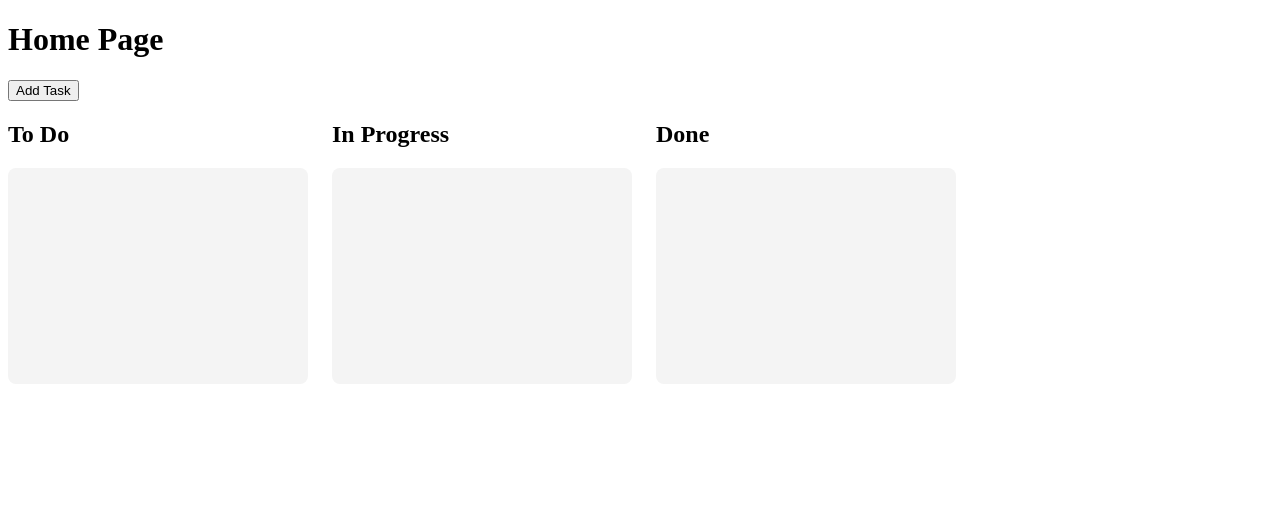
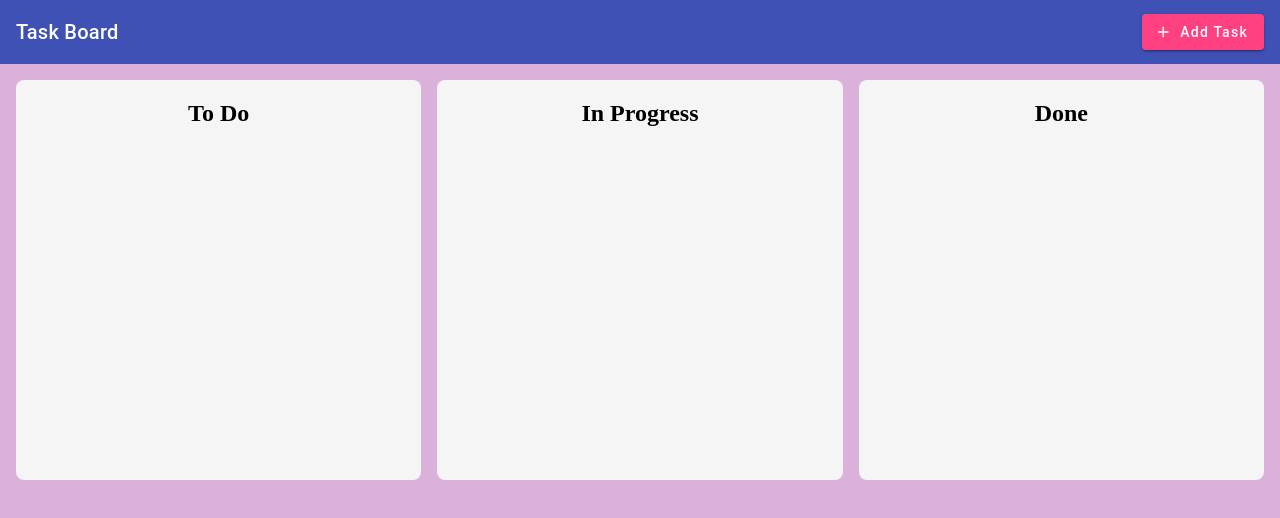
Before and after one commit to ZinaidaSaevska/TaskEasy, an Angular app: page /login in a window 1280 px wide. Shown: the top 518 px of the page. Built offline with nearby package versions, Linux system fonts and the light colour scheme.

Commit message:
feat:implement material to the dashboard

```diff
--- a/src/app/add-task-dialog/add-task-dialog.css
+++ b/src/app/add-task-dialog/add-task-dialog.css
@@ -21,6 +21,12 @@
   padding: 12px 16px;
 }
 
+mat-dialog-content {
+  display: flex;
+  flex-direction: column;
+  gap: 16px;
+}
+
 .submit-btn {
   justify-content: center;
   align-items: center;
--- a/src/app/add-task-dialog/add-task-dialog.html
+++ b/src/app/add-task-dialog/add-task-dialog.html
@@ -1,19 +1,27 @@
 <h2 mat-dialog-title class="dialog-title">Enter task details</h2>
-<form [formGroup]="createTaskForm" (ngSubmit)="submit()" class="form">
-  <div class="form-group">
-    <input type="text" formControlName="title" placeholder="Enter task's title">
-  </div>
+<mat-dialog-content>
+  <form [formGroup]="createTaskForm" (ngSubmit)="submit()" class="form">
+    <mat-form-field appearance="outline" class="full-width">
+      <mat-label>Title</mat-label>
+      <input matInput formControlName="title">
+    </mat-form-field>
 
-  <div class="form-group">
-    <input type="text" formControlName="assignee" placeholder="Enter task assignee">
-  </div>
+    <mat-form-field appearance="outline" class="full-width">
+      <mat-label>Assignee</mat-label>
+      <input matInput formControlName="assignee">
+    </mat-form-field>
 
-  <div class="form-group">
-    <input type="text" formControlName="estimation" placeholder="Enter task estimation">
-  </div>
+    <mat-form-field appearance="outline" class="full-width">
+      <mat-label>Estimation</mat-label>
+      <input matInput type="number" formControlName="estimation">
+    </mat-form-field>
+  </form>
+</mat-dialog-content>
 
-  <div class="actions">
-    <button class="cancel-btn" (click)="close()">Cancel</button>
-    <button class="submit-btn" type="submit" (click)="submit()">Submit</button>
-  </div>
-</form>
+<mat-dialog-actions align="end">
+  <button mat-button (click)="close()">Cancel</button>
+  <button mat-raised-button
+          color="primary"
+          (click) = "submit()"
+          [disabled]="createTaskForm.invalid" >Add Task</button>
+</mat-dialog-actions>
--- a/src/app/app.css
+++ b/src/app/app.css
@@ -1,10 +1,23 @@
+.spacer {
+  flex: 1;
+}
 .container {
   display: flex;
-  gap: 24px;
+  gap: 16px;
+  padding: 16px;
 }
 
 .column {
+  flex: 1;
+  background: #f5f5f5;
+  border-radius: 8px;
+  min-height: 400px;
   width: 300px;
+}
+
+.column-title {
+  text-align: center;
+  margin-bottom: 8px;
 }
 
 .task-card {
@@ -19,8 +32,8 @@
 .todo-tasks-list,
 .in-progress-tasks-list,
 .done-tasks-list {
-  min-height: 200px;
-  padding: 8px;
-  background: #f4f4f4;
-  border-radius: 8px;
+  min-height: 300px;
+  display: flex;
+  flex-direction: column;
+  gap: 8px;
 }
--- a/src/app/app.html
+++ b/src/app/app.html
@@ -5,14 +5,18 @@
 <!--</nav>-->
 <!--<router-outlet/>-->
 
-<h1>Home Page</h1>
-
-<button (click)="openDialog()">Add Task</button>
+<mat-toolbar color="primary" xmlns="http://www.w3.org/1999/html">
+  <span>Task Board</span>
+  <span class="spacer"></span>
+  <button mat-raised-button color="accent" (click) = "openDialog()">
+          <mat-icon>add</mat-icon>
+  Add Task</button>
+</mat-toolbar>
 
 <div class="container">
 
   <div class="column">
-    <h2>To Do</h2>
+    <h2 class="column-title">To Do</h2>
 
     <div
       cdkDropList
@@ -23,16 +27,19 @@
       (cdkDropListDropped)="drop($event)"
     >
       @for (task of tasks; track task) {
-        <div class="task-card" cdkDrag>{{ task.title }}
-          <br>Assignee: {{ task.assignee }}<br>
-          Estimation: {{ task.estimation }}
-        </div>
+        <mat-card class="task-card" cdkDrag>
+          <mat-card-title>{{ task.title }}</mat-card-title>
+          <mat-card-content>
+            <p><strong>Assignee:</strong>{{ task.assignee }}</p>
+            <p><strong>Estimation:</strong>{{ task.estimation }}</p>
+          </mat-card-content>
+        </mat-card>
       }
     </div>
   </div>
 
   <div class="column">
-    <h2>In Progress</h2>
+    <h2 class="column-title">In Progress</h2>
 
     <div
       cdkDropList
@@ -42,18 +49,22 @@
       class="in-progress-tasks-list"
       (cdkDropListDropped)="drop($event)"
     >
+
       @for (task of tasksInProgress; track task) {
-        <div class="task-card" cdkDrag>{{ task.title }}
-          <br>Assignee: {{ task.assignee }}<br>
-          Estimation: {{ task.estimation }}
-        </div>
+        <mat-card class="task-card" cdkDrag>
+          <mat-card-title>{{ task.title }}</mat-card-title>
+          <mat-card-content>
+            <p><strong>Assignee:</strong>{{ task.assignee }}</p>
+            <p><strong>Estimation:</strong>{{ task.estimation }}</p>
+          </mat-card-content>
+        </mat-card>
       }
     </div>
   </div>
 
 
   <div class="column">
-    <h2>Done</h2>
+    <h2 class="column-title">Done</h2>
 
     <div
       cdkDropList
@@ -63,11 +74,15 @@
       class="done-tasks-list"
       (cdkDropListDropped)="drop($event)"
     >
+
       @for (task of tasksDone; track task) {
-        <div class="task-card" cdkDrag>{{ task.title }}
-          <br>Assignee: {{ task.assignee }}<br>
-          Estimation: {{ task.estimation }}
-        </div>
+        <mat-card class="task-card" cdkDrag>
+          <mat-card-title>{{ task.title }}</mat-card-title>
+          <mat-card-content>
+            <p><strong>Assignee:</strong>{{ task.assignee }}</p>
+            <p><strong>Estimation:</strong>{{ task.estimation }}</p>
+          </mat-card-content>
+        </mat-card>
       }
     </div>
   </div>
--- a/src/index.html
+++ b/src/index.html
@@ -1,6 +1,8 @@
 <!doctype html>
 <html lang="en">
 <head>
+  <link href="https://fonts.googleapis.com/icon?family=Material+Icons" rel="stylesheet">
+
   <meta charset="utf-8">
   <title>TaskEasy</title>
   <base href="/">
--- a/src/styles.css
+++ b/src/styles.css
@@ -1 +1,9 @@
 /* You can add global styles to this file, and also import other style files */
+
+@import '@angular/material/prebuilt-themes/indigo-pink.css';
+
+html, body {
+  height: 100%;
+  margin: 0;
+  background-color: #DAB1DA;
+}
```
Also changed, not shown: src/app/add-task-dialog/add-task-dialog.ts (+18 -2 lines), src/app/app.ts (+6 -2 lines).
